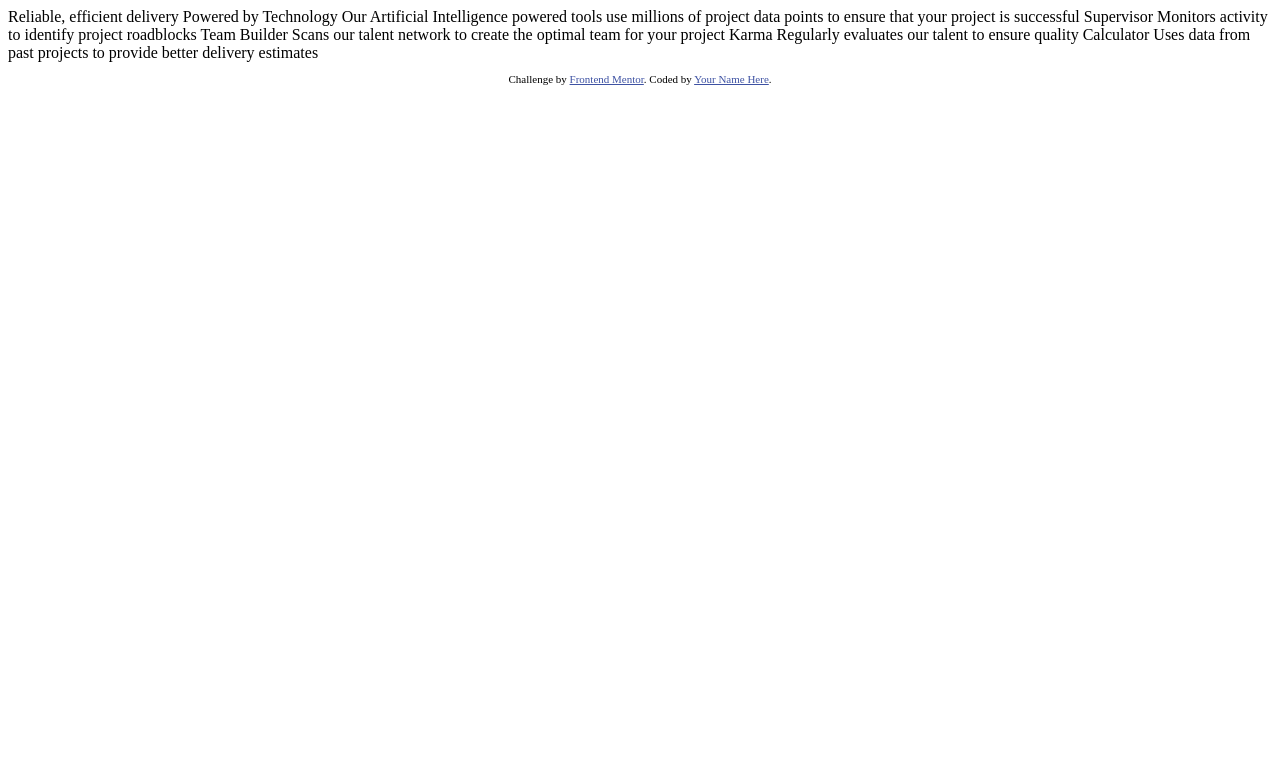
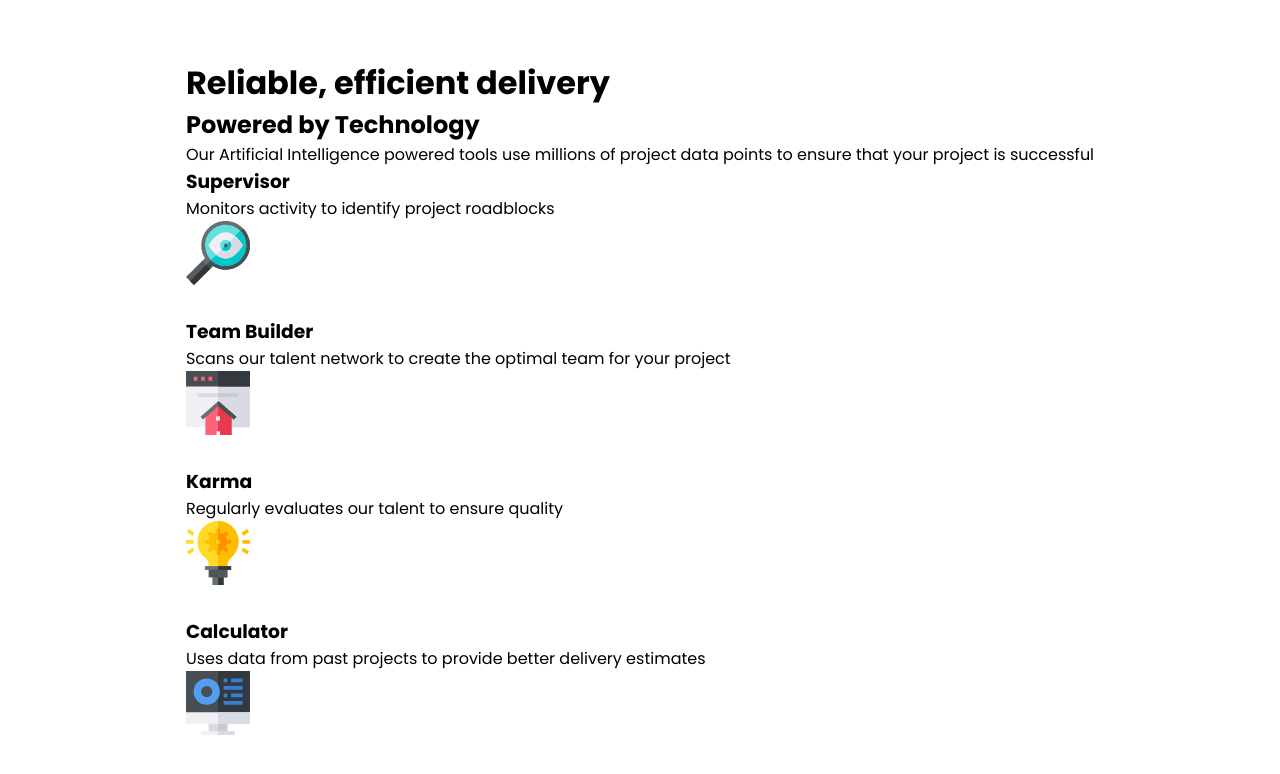
Before and after one commit to gianmromero/four-card-feature-section-master, a plain HTML site: page index.html in a window 1280 px wide. Drawn offline with Linux system fonts and the light colour scheme.

Commit message:
grid layout implemented

```diff
--- a/index.html
+++ b/index.html
@@ -5,41 +5,40 @@
   <meta name="viewport" content="width=device-width, initial-scale=1.0"> <!-- displays site properly based on user's device -->
 
   <link rel="icon" type="image/png" sizes="32x32" href="./images/favicon-32x32.png">
+  <!--Styles-->
+  <link rel="stylesheet" href="styles.css">
 
   <title>Frontend Mentor | Four card feature section</title>
 
-  <!-- Feel free to remove these styles or customise in your own stylesheet 👍 -->
-  <style>
-    .attribution { font-size: 11px; text-align: center; }
-    .attribution a { color: hsl(228, 45%, 44%); }
-  </style>
 </head>
 <body>
-
-  Reliable, efficient delivery
-  Powered by Technology
-
-  Our Artificial Intelligence powered tools use millions of project data points
-  to ensure that your project is successful
-
-  Supervisor
-  Monitors activity to identify project roadblocks
-
-  Team Builder
-  Scans our talent network to create the optimal team for your project
-
-  Karma
-  Regularly evaluates our talent to ensure quality
-
-  Calculator
-  Uses data from past projects to provide better delivery estimates
-
-
-  <footer>
-    <p class="attribution">
-      Challenge by <a href="https://www.frontendmentor.io?ref=challenge" target="_blank">Frontend Mentor</a>.
-      Coded by <a href="#">Your Name Here</a>.
-    </p>
-  </footer>
+  <main class="container">
+    <h1>Reliable, efficient delivery</h1>
+    <h2>Powered by Technology</h2>
+    <p>Our Artificial Intelligence powered tools use millions of project data points
+      to ensure that your project is successful</p>
+    <section class="grid-container">
+      <article class="grid-item">
+        <h1>Supervisor</h1>
+        <p>Monitors activity to identify project roadblocks</p>
+        <img class="icon-item" alt="magnifying glass color lightblue" src="images/icon-supervisor.svg">
+      </article>
+      <article class="grid-item">
+        <h1>Team Builder</h1>
+        <p>Scans our talent network to create the optimal team for your project</p>
+        <img class="icon-item" alt="building red house" src="images/icon-team-builder.svg">
+      </article>
+      <article class="grid-item">
+        <h1>Karma</h1>
+        <p>Regularly evaluates our talent to ensure quality</p>
+        <img class="icon-item" alt="light bulb yellow bright" src="images/icon-karma.svg">
+      </article>
+      <article class="grid-item">
+        <h1>Calculator</h1>
+        <p>Uses data from past projects to provide better delivery estimates</p>
+        <img class="icon-item" alt="calculator screen blue figures" src="images/icon-calculator.svg">
+      </article>
+    </section>
+  </main>
 </body>
 </html>
--- /dev/null
+++ b/styles.css
@@ -0,0 +1,38 @@
+@import url('https://fonts.googleapis.com/css2?family=Poppins:ital,wght@0,100;0,200;0,300;0,400;0,500;0,600;0,700;0,800;0,900;1,100;1,200;1,300;1,400;1,500;1,600;1,700;1,800;1,900&display=swap');
+
+:root {
+    --item-supervisor: hsl(180, 62%, 55%);
+    --item-team-builder: hsl(0, 78%, 62%);
+    --item-karma: hsl(34, 97%, 64%);
+    --item-calculator: hsl(212, 86%, 64%);
+
+    --title: hsl(234, 12%, 34%);
+    --sub-title: hsl(229, 6%, 66%);
+    --text: hsl(0, 0%, 98%);
+}
+
+* {
+    box-sizing: border-box;
+    margin: 0;
+    padding: 0;
+}
+
+body {
+    display: flex;
+    justify-content: center;
+    align-items: center;
+    min-height: 100vh;
+
+    font-family: 'Poppins', sans-serif;
+    font-size: 1em;
+}
+
+.container {
+    margin: 2em;
+}
+
+.grid-container {
+    display: grid;
+    grid-template-columns: 1fr;
+    gap: 1.5625em;
+}
```
